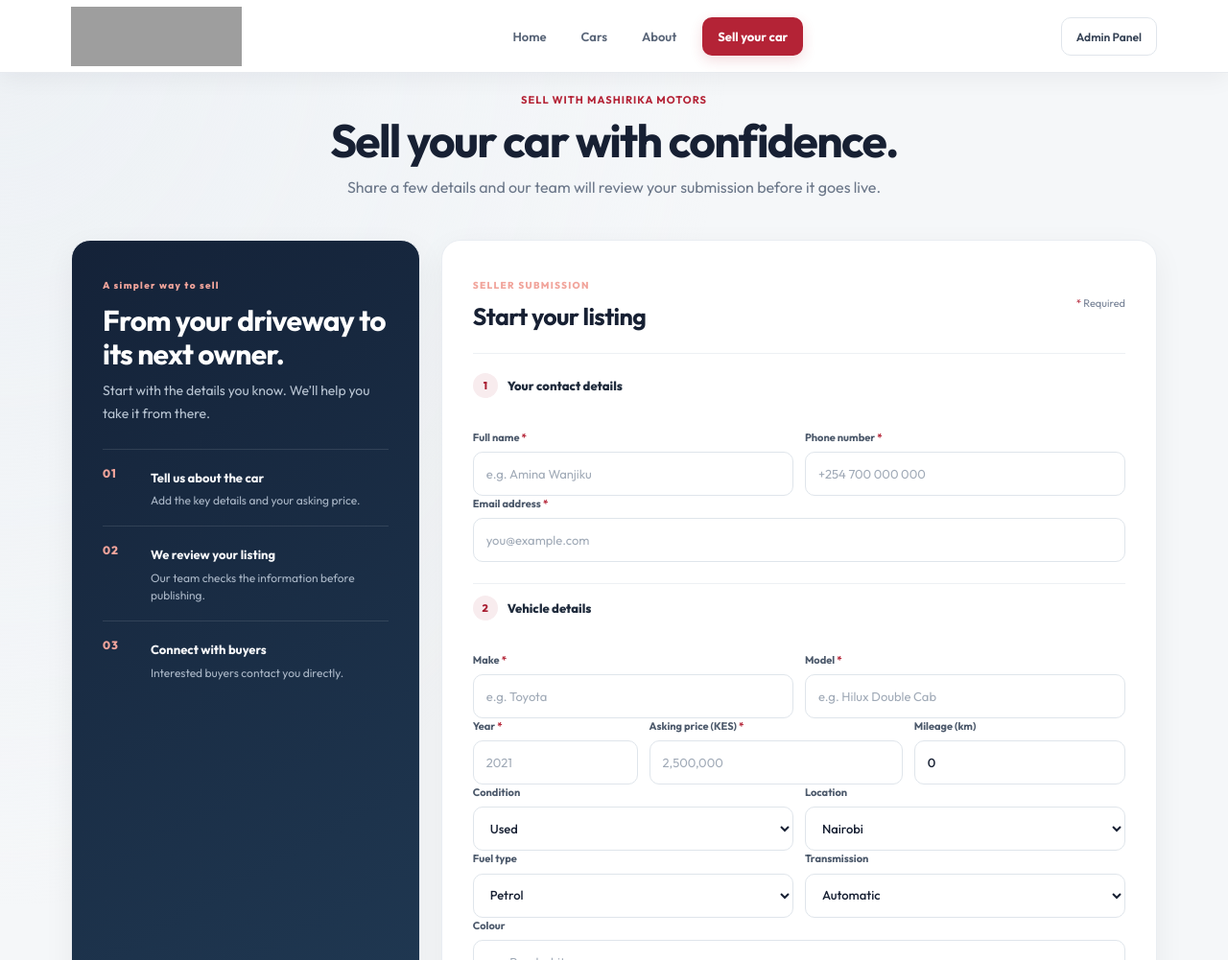
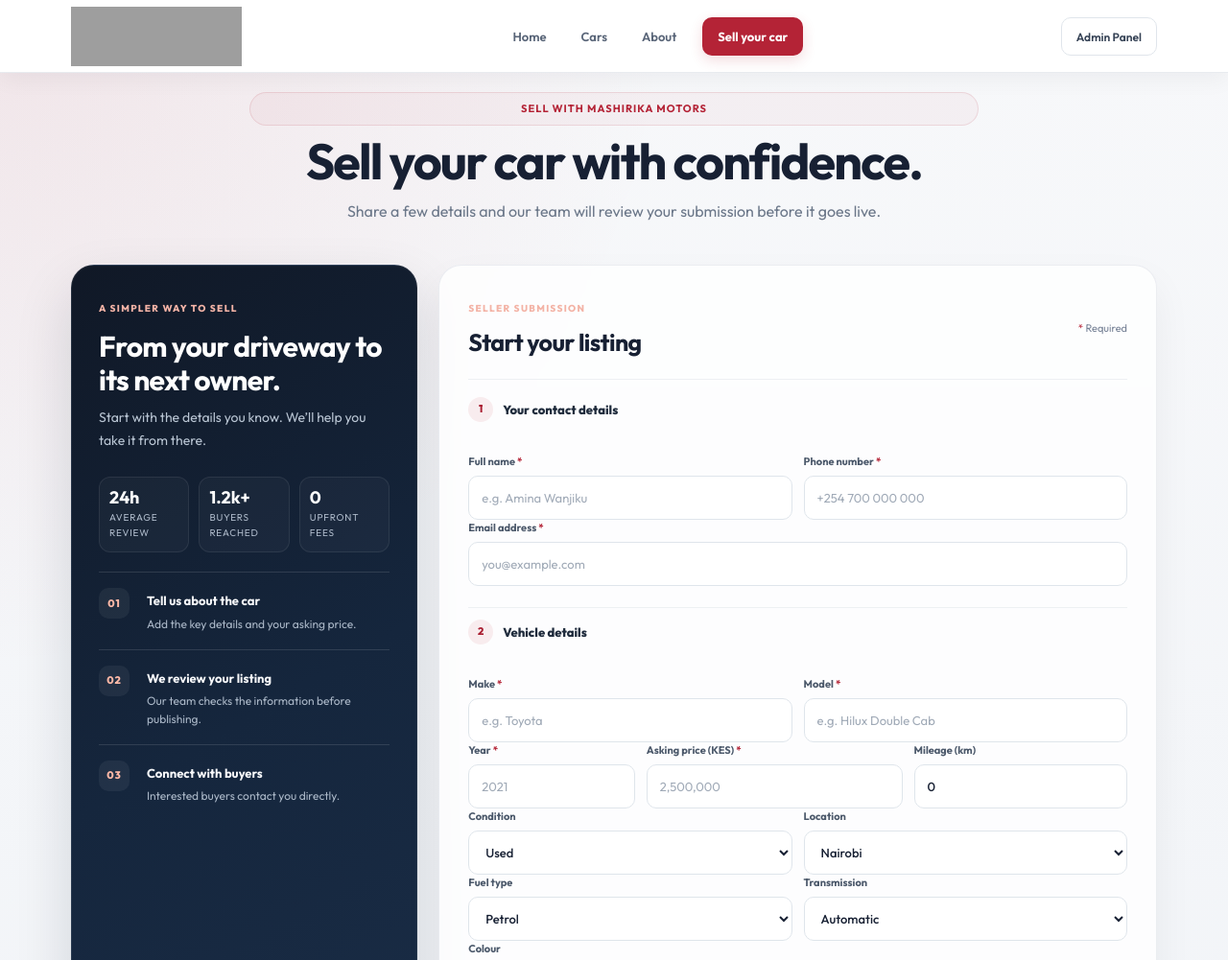
Before and after one commit to Antony-och/Mashirika_Motors, a plain HTML site: page sell.html in a window 1280 px wide. Shown: the top 1001 px of the page at 96% size. Drawn offline with Linux system fonts and the light colour scheme; grey boxes are pictures that could not be loaded.

Commit message:
Refresh sell page styling

```diff
--- a/css/style.css
+++ b/css/style.css
@@ -815,51 +815,300 @@ button, a, select, input, textarea { -webkit-tap-highlight-color:transparent; }
 #cars .section-tag { margin-bottom:4px; }
 .empty-browse-link { margin-top:16px; }
 /* Seller listing section redesign */
-.sell-section { padding:96px 24px 104px; background:radial-gradient(ellipse at 0 0,#edf1f5 0,transparent 42%),#f5f7f9; }
-.sell-section-heading { max-width:720px; margin:0 auto 42px; text-align:center; }
-.sell-section-heading .section-tag { margin-bottom:8px; }
-.sell-section-heading h2 { margin-bottom:10px; font-size:clamp(34px,5vw,48px); line-height:1.08; letter-spacing:-1.7px; }
-.sell-section-heading > p { color:#6b7789; font-size:16px; }
-.sell-layout { grid-template-columns:minmax(280px,.78fr) minmax(0,1.6fr); align-items:stretch; gap:22px; }
-.sell-aside { display:flex; flex-direction:column; padding:32px; color:#f5f7fa; background:linear-gradient(150deg,#142238,#203953 73%,#29374a); }
-.sell-aside-top { padding-bottom:22px; }
-.sell-aside-eyebrow, .sell-form-step { color:#f1a49b; font-size:10px; font-weight:800; letter-spacing:.13em; }
-.sell-aside-top h3 { margin:10px 0 9px; color:#fff; font-size:clamp(24px,2.5vw,30px); line-height:1.16; letter-spacing:-.7px; }
-.sell-aside-top p { color:#b9c5d3; font-size:14px; line-height:1.7; }
-.sell-steps { display:grid; margin:2px 0 24px; }
-.sell-step { display:grid; grid-template-columns:38px 1fr; gap:12px; padding:16px 0; border-top:1px solid rgba(255,255,255,.11); }
-.sell-step > span { color:#f1a49b; font-size:12px; font-weight:800; letter-spacing:.08em; }
-.sell-step strong { color:#f7f8fa; font-size:13px; }
-.sell-step p { margin-top:4px; color:#aab7c7; font-size:12px; line-height:1.55; }
-.sell-contact-note { display:flex; align-items:center; gap:9px; margin-top:auto; padding:17px 0 11px; color:#b9c5d3; font-size:12px; }
-.sell-live-dot { width:8px; height:8px; border-radius:50%; background:#64d39a; box-shadow:0 0 0 4px rgba(100,211,154,.12); }
-.sell-contact-links { display:grid; grid-template-columns:1fr; }
-.sell-contact-links a { display:flex; flex-direction:column; gap:3px; padding:10px 0; border-top:1px solid rgba(255,255,255,.1); color:#fff; text-decoration:none; }
-.sell-contact-links a span { color:#91a0b3; font-size:10px; font-weight:700; letter-spacing:.08em; text-transform:uppercase; }
-.sell-contact-links a strong { font-size:13px; overflow-wrap:anywhere; }
-.sell-form-box { padding:32px; }
-.sell-form-heading { display:flex; align-items:center; justify-content:space-between; gap:12px; margin-bottom:20px; padding-bottom:18px; border-bottom:1px solid #edf0f3; }
-.sell-form-heading h3 { margin:4px 0 0; font-size:25px; letter-spacing:-.6px; }
-.sell-required-note { color:#758195; font-size:11px; }
+.sell-section {
+  padding: 96px 24px 104px;
+  background:
+    radial-gradient(circle at top left, rgba(180, 35, 54, 0.09), transparent 34%),
+    linear-gradient(180deg, #f7f8fa 0%, #f0f3f7 100%);
+}
+.sell-section-heading {
+  max-width: 760px;
+  margin: 0 auto 42px;
+  text-align: center;
+}
+.sell-section-heading .section-tag {
+  margin-bottom: 10px;
+  padding: 8px 12px;
+  border: 1px solid rgba(180, 35, 54, 0.12);
+  border-radius: 999px;
+  background: rgba(180, 35, 54, 0.04);
+}
+.sell-section-heading h2 {
+  margin-bottom: 12px;
+  font-size: clamp(34px, 5vw, 52px);
+  line-height: 1.04;
+  letter-spacing: -1.8px;
+  color: #172033;
+}
+.sell-section-heading > p {
+  color: #6b7789;
+  font-size: 16px;
+  line-height: 1.7;
+}
+.sell-layout {
+  grid-template-columns: minmax(280px, 0.82fr) minmax(0, 1.7fr);
+  align-items: stretch;
+  gap: 22px;
+}
+.sell-aside {
+  position: relative;
+  display: flex;
+  flex-direction: column;
+  padding: 30px 28px 24px;
+  color: #f5f7fa;
+  background: linear-gradient(150deg, #101826 0%, #15263d 40%, #1d314c 100%);
+  border: 1px solid rgba(255, 255, 255, 0.08);
+  border-radius: 24px;
+  box-shadow: 0 26px 60px rgba(15, 23, 42, 0.14);
+  overflow: hidden;
+}
+.sell-aside::before {
+  content: "";
+  position: absolute;
+  top: -30%;
+  right: -18%;
+  width: 240px;
+  height: 240px;
+  border-radius: 50%;
+  background: radial-gradient(circle, rgba(180, 35, 54, 0.32), transparent 62%);
+}
+.sell-aside-top,
+.sell-steps,
+.sell-contact-note,
+.sell-contact-links {
+  position: relative;
+  z-index: 1;
+}
+.sell-aside-top { padding-bottom: 18px; }
+.sell-aside-eyebrow, .sell-form-step {
+  color: #f3b3a6;
+  font-size: 10px;
+  font-weight: 800;
+  letter-spacing: 0.13em;
+  text-transform: uppercase;
+}
+.sell-aside-top h3 {
+  margin: 12px 0 10px;
+  color: #fff;
+  font-size: clamp(24px, 2.5vw, 30px);
+  line-height: 1.16;
+  letter-spacing: -0.7px;
+}
+.sell-aside-top p {
+  color: #b9c5d3;
+  font-size: 14px;
+  line-height: 1.7;
+}
+.sell-highlights {
+  display: grid;
+  grid-template-columns: repeat(3, minmax(0, 1fr));
+  gap: 10px;
+  margin: 8px 0 18px;
+}
+.sell-highlights div {
+  display: flex;
+  flex-direction: column;
+  gap: 4px;
+  padding: 12px 10px;
+  border: 1px solid rgba(255, 255, 255, 0.08);
+  border-radius: 12px;
+  background: rgba(255, 255, 255, 0.03);
+}
+.sell-highlights strong {
+  color: #fff;
+  font-size: 18px;
+  line-height: 1;
+}
+.sell-highlights span {
+  color: #adb9c9;
+  font-size: 10px;
+  letter-spacing: 0.08em;
+  text-transform: uppercase;
+}
+.sell-steps {
+  display: grid;
+  margin: 2px 0 20px;
+}
+.sell-step {
+  display: grid;
+  grid-template-columns: 38px 1fr;
+  gap: 12px;
+  padding: 16px 0;
+  border-top: 1px solid rgba(255, 255, 255, 0.12);
+}
+.sell-step > span {
+  display: inline-flex;
+  align-items: center;
+  justify-content: center;
+  width: 32px;
+  height: 32px;
+  border-radius: 10px;
+  background: rgba(255, 255, 255, 0.06);
+  color: #ffb9a7;
+  font-size: 11px;
+  font-weight: 800;
+  letter-spacing: 0.08em;
+}
+.sell-step strong {
+  color: #f7f8fa;
+  font-size: 13px;
+}
+.sell-step p {
+  margin-top: 4px;
+  color: #aab7c7;
+  font-size: 12px;
+  line-height: 1.55;
+}
+.sell-contact-note {
+  display: flex;
+  align-items: center;
+  gap: 9px;
+  margin-top: auto;
+  padding: 16px 0 10px;
+  color: #dfe8f3;
+  font-size: 12px;
+  border-top: 1px solid rgba(255, 255, 255, 0.12);
+}
+.sell-live-dot {
+  width: 8px;
+  height: 8px;
+  border-radius: 50%;
+  background: #64d39a;
+  box-shadow: 0 0 0 4px rgba(100, 211, 154, 0.12);
+}
+.sell-contact-links {
+  display: grid;
+  grid-template-columns: 1fr;
+  gap: 12px;
+}
+.sell-contact-links a {
+  display: flex;
+  flex-direction: column;
+  gap: 3px;
+  padding: 14px 16px;
+  border: 1px solid rgba(255, 255, 255, 0.08);
+  border-radius: 14px;
+  background: rgba(255, 255, 255, 0.02);
+  color: #fff;
+  text-decoration: none;
+  transition: transform 0.2s ease, border-color 0.2s ease;
+}
+.sell-contact-links a:hover {
+  transform: translateY(-1px);
+  border-color: rgba(255, 255, 255, 0.15);
+}
+.sell-contact-links a span {
+  color: #9caec1;
+  font-size: 10px;
+  font-weight: 700;
+  letter-spacing: 0.08em;
+  text-transform: uppercase;
+}
+.sell-contact-links a strong {
+  font-size: 13px;
+  overflow-wrap: anywhere;
+}
+.sell-form-box {
+  padding: 30px;
+  border: 1px solid rgba(148, 163, 184, 0.18);
+  border-radius: 24px;
+  background: rgba(255, 255, 255, 0.8);
+  box-shadow: 0 18px 42px rgba(15, 23, 42, 0.05);
+  backdrop-filter: blur(2px);
+}
+.sell-form-heading {
+  display: flex;
+  align-items: center;
+  justify-content: space-between;
+  gap: 12px;
+  margin-bottom: 18px;
+  padding-bottom: 18px;
+  border-bottom: 1px solid #edf0f3;
+}
+.sell-form-heading h3 {
+  margin: 6px 0 0;
+  font-size: 25px;
+  letter-spacing: -0.6px;
+  color: #172033;
+}
+.sell-required-note {
+  color: #758195;
+  font-size: 11px;
+}
 .sell-required-note i, .sell-field label i { color:#b42336; font-style:normal; }
 .sell-form { display:grid; gap:8px; }
-.sell-fieldset { min-width:0; margin:0; padding:18px 0 22px; border:0; border-bottom:1px solid #edf0f3; }
-.sell-fieldset legend { display:flex; align-items:center; gap:10px; padding:0 0 15px; color:#202c3d; font-size:13px; font-weight:800; }
-.sell-fieldset legend span { width:26px; height:26px; display:grid; place-items:center; border-radius:50%; background:#f8ecee; color:#a91f32; font-size:11px; }
+.sell-fieldset {
+  min-width:0;
+  margin:0;
+  padding:18px 0 22px;
+  border:0;
+  border-bottom:1px solid #edf0f3;
+}
+.sell-fieldset legend {
+  display:flex;
+  align-items:center;
+  gap:10px;
+  padding:0 0 15px;
+  color:#202c3d;
+  font-size:13px;
+  font-weight:800;
+}
+.sell-fieldset legend span {
+  width:26px;
+  height:26px;
+  display:grid;
+  place-items:center;
+  border-radius:50%;
+  background:#f8ecee;
+  color:#a91f32;
+  font-size:11px;
+}
 .sell-field { min-width:0; display:flex; flex-direction:column; gap:6px; }
 .sell-field label { color:#4c596b; font-size:11px; font-weight:700; }
-.sell-field input, .sell-field select, .sell-field textarea { width:100%; min-width:0; min-height:46px; padding:11px 13px; border:1px solid #dfe5eb; border-radius:10px; background:#fff; color:#172033; font:500 13px var(--font); outline:none; transition:border-color .18s,box-shadow .18s; }
+.sell-field input, .sell-field select, .sell-field textarea {
+  width:100%; min-width:0; min-height:46px;
+  padding: 11px 13px;
+  border:1px solid #dfe5eb;
+  border-radius:10px;
+  background:#fff;
+  color:#172033;
+  font:500 13px var(--font);
+  outline:none;
+  transition:border-color .18s, box-shadow .18s, transform .18s ease;
+}
 .sell-field input::placeholder, .sell-field textarea::placeholder { color:#a0aab7; font-weight:400; }
-.sell-field input:focus, .sell-field select:focus, .sell-field textarea:focus { border-color:#b42336; box-shadow:0 0 0 3px rgba(180,35,54,.09); }
+.sell-field input:hover, .sell-field select:hover, .sell-field textarea:hover {
+  border-color: #c7cfda;
+}
+.sell-field input:focus, .sell-field select:focus, .sell-field textarea:focus {
+  border-color:#b42336;
+  box-shadow:0 0 0 3px rgba(180,35,54,.09);
+}
 .sell-field textarea { min-height:106px; resize:vertical; line-height:1.55; }
 .sell-field small { color:#8a95a3; font-size:10px; line-height:1.45; }
 .sell-three-col { grid-template-columns:.78fr 1.2fr 1fr; }
-.sell-submit-row { display:grid; justify-items:start; gap:10px; padding-top:18px; }
+.sell-submit-row {
+  display:grid;
+  justify-items:start;
+  gap:10px;
+  padding-top:18px;
+}
 .sell-submit { min-width:210px; justify-content:center; }
 .sell-submit span { margin-left:8px; }
 .sell-submit-row p { color:#8a95a3; font-size:10px; }
 .sell-success { min-height:440px; gap:8px; }
-.sell-success-mark { width:56px; height:56px; display:grid; place-items:center; margin-bottom:10px; border-radius:50%; color:#14733c; background:#e7f6ed; font-size:28px; font-weight:800; }
+.sell-success-mark {
+  width:56px;
+  height:56px;
+  display:grid;
+  place-items:center;
+  margin-bottom:10px;
+  border-radius:50%;
+  color:#14733c;
+  background:#e7f6ed;
+  font-size:28px;
+  font-weight:800;
+}
 .sell-success .sell-form-step { color:#59866c; }
 .sell-success h3 { max-width:430px; margin:4px 0; color:#172033; font-size:27px; }
 .sell-success p { max-width:390px; margin-bottom:18px; color:#718096; line-height:1.65; }
@@ -867,6 +1116,7 @@ button, a, select, input, textarea { -webkit-tap-highlight-color:transparent; }
  .sell-layout { grid-template-columns:1fr; }
  .sell-aside { display:grid; grid-template-columns:1fr 1fr; column-gap:32px; }
  .sell-aside-top { align-self:center; }
+ .sell-highlights { grid-column:1/-1; }
  .sell-steps { margin:0 0 18px; }
  .sell-contact-note { grid-column:1/-1; margin-top:0; }
  .sell-contact-links { grid-column:1/-1; grid-template-columns:1fr 1fr; gap:20px; }
@@ -877,6 +1127,7 @@ button, a, select, input, textarea { -webkit-tap-highlight-color:transparent; }
  .sell-section-heading h2 { font-size:34px; }
  .sell-section-heading > p { font-size:14px; }
  .sell-aside { display:flex; padding:24px; }
+ .sell-highlights { grid-template-columns:1fr; }
  .sell-aside-top { padding-bottom:16px; }
  .sell-steps { margin-bottom:12px; }
  .sell-contact-links { display:grid; grid-template-columns:1fr; gap:0; }
--- a/sell.html
+++ b/sell.html
@@ -49,6 +49,12 @@
               <span class="sell-aside-eyebrow">A simpler way to sell</span>
               <h3>From your driveway to its next owner.</h3>
               <p>Start with the details you know. We’ll help you take it from there.</p>
+            </div>
+
+            <div class="sell-highlights" aria-label="Why sell with us">
+              <div><strong>24h</strong><span>average review</span></div>
+              <div><strong>1.2k+</strong><span>buyers reached</span></div>
+              <div><strong>0</strong><span>upfront fees</span></div>
             </div>
 
             <div class="sell-steps">
```
